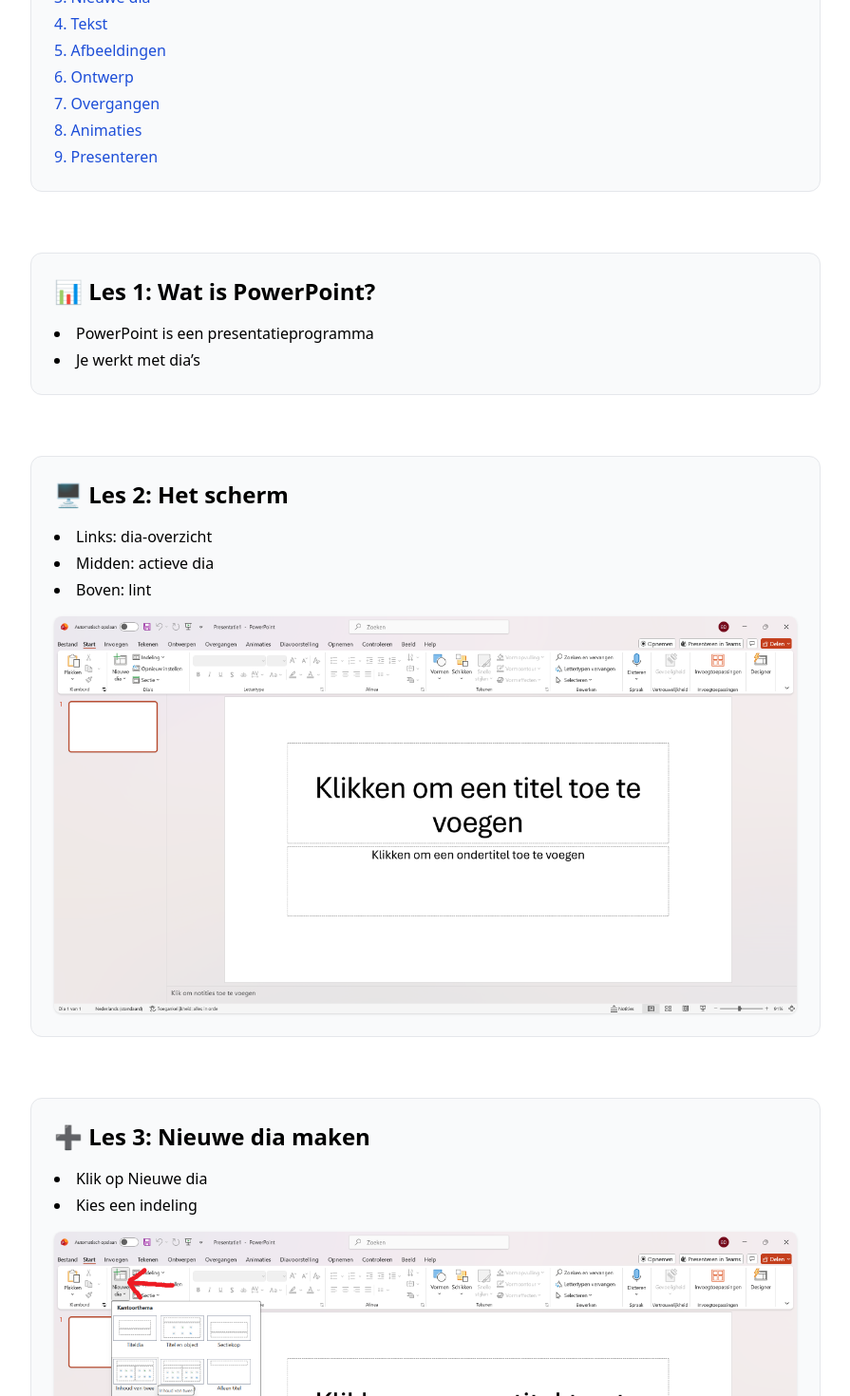
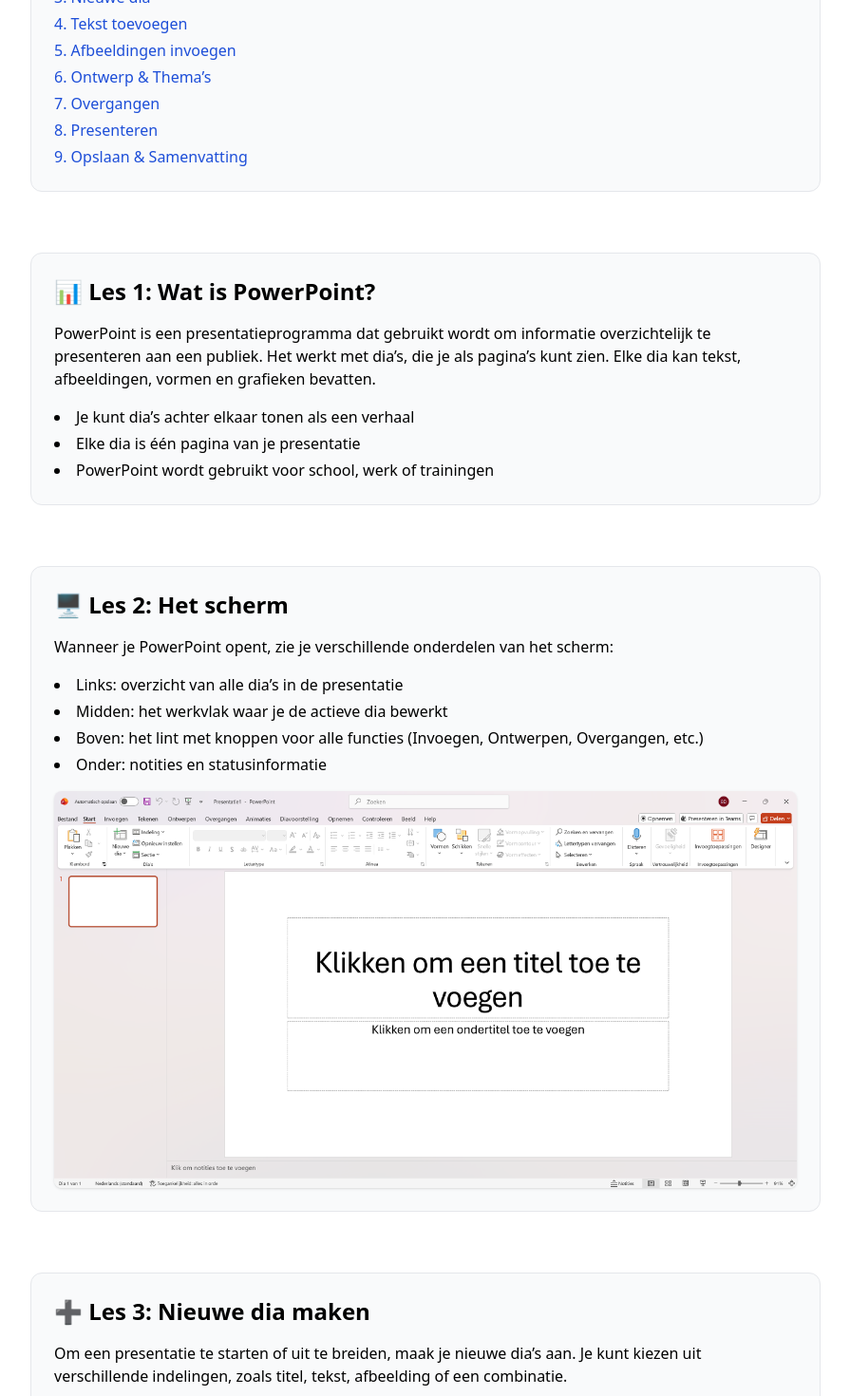
Before and after one commit to Bink132/basic-computer, a Nuxt app: page /powerpoint in a window 1280 px wide. Shown: the part 440-1910 px from the top of the page at 95% size, without its empty margins (192-1087 px from the left). Built offline with nearby package versions, Linux system fonts and the light colour scheme.

Commit message:
PowerPoint uitgebried met tekst

```diff
--- a/app/pages/powerpoint.vue
+++ b/app/pages/powerpoint.vue
@@ -2,16 +2,18 @@
   <div class="min-h-screen bg-gray-100 py-10">
     <div class="max-w-4xl mx-auto bg-white rounded-2xl shadow p-8 space-y-16">
 
+      <!-- Terug -->
       <NuxtLink to="/" class="text-sm text-blue-600 hover:underline">
         ← Terug naar home
       </NuxtLink>
 
+      <!-- Titel -->
       <header class="space-y-2">
         <h1 class="text-4xl font-extrabold">
           Microsoft PowerPoint – Complete basisles
         </h1>
         <p class="text-gray-600">
-                    Leer stap voor stap presentaties maken met PowerPoint.
+          Leer stap voor stap presentaties maken, ontwerpen en presenteren.
         </p>
       </header>
 
@@ -22,110 +24,165 @@
           <li><a href="#les-1">Wat is PowerPoint?</a></li>
           <li><a href="#les-2">Het scherm</a></li>
           <li><a href="#les-3">Nieuwe dia</a></li>
-                    <li><a href="#les-4">Tekst</a></li>
-                    <li><a href="#les-5">Afbeeldingen</a></li>
-                    <li><a href="#les-6">Ontwerp</a></li>
+          <li><a href="#les-4">Tekst toevoegen</a></li>
+          <li><a href="#les-5">Afbeeldingen invoegen</a></li>
+          <li><a href="#les-6">Ontwerp & Thema’s</a></li>
           <li><a href="#les-7">Overgangen</a></li>
-                    <li><a href="#les-8">Animaties</a></li>
           <li><a href="#les-9">Presenteren</a></li>
+          <li><a href="#les-10">Opslaan & Samenvatting</a></li>
         </ul>
       </section>
 
       <!-- LES 1 -->
       <section id="les-1" class="lesson">
         <h2>📊 Les 1: Wat is PowerPoint?</h2>
+        <p>PowerPoint is een presentatieprogramma dat gebruikt wordt om informatie overzichtelijk te presenteren aan een publiek. Het werkt met dia’s, die je als pagina’s kunt zien. Elke dia kan tekst, afbeeldingen, vormen en grafieken bevatten.</p>
         <ul>
-                    <li>PowerPoint is een presentatieprogramma</li>
-                    <li>Je werkt met dia’s</li>
+          <li>Je kunt dia’s achter elkaar tonen als een verhaal</li>
+          <li>Elke dia is één pagina van je presentatie</li>
+          <li>PowerPoint wordt gebruikt voor school, werk of trainingen</li>
         </ul>
       </section>
 
       <!-- LES 2 -->
       <section id="les-2" class="lesson">
         <h2>🖥️ Les 2: Het scherm</h2>
+        <p>Wanneer je PowerPoint opent, zie je verschillende onderdelen van het scherm:</p>
         <ul>
-                    <li>Links: dia-overzicht</li>
-                    <li>Midden: actieve dia</li>
-                    <li>Boven: lint</li>
+          <li>Links: overzicht van alle dia’s in de presentatie</li>
+          <li>Midden: het werkvlak waar je de actieve dia bewerkt</li>
+          <li>Boven: het lint met knoppen voor alle functies (Invoegen, Ontwerpen, Overgangen, etc.)</li>
+          <li>Onder: notities en statusinformatie</li>
         </ul>
 
-                <img src="/img/powerpoint/overzicht.png" class="rounded-lg shadow mt-4" alt="PowerPoint scherm" />
+        <img
+          src="/img/powerpoint/overzicht.png"
+          class="rounded-lg shadow mt-4"
+          alt="PowerPoint scherm"
+        />
       </section>
 
       <!-- LES 3 -->
       <section id="les-3" class="lesson">
         <h2>➕ Les 3: Nieuwe dia maken</h2>
+        <p>Om een presentatie te starten of uit te breiden, maak je nieuwe dia’s aan. Je kunt kiezen uit verschillende indelingen, zoals titel, tekst, afbeelding of een combinatie.</p>
         <ul>
-                    <li>Klik op Nieuwe dia</li>
-                    <li>Kies een indeling</li>
+          <li>Klik op <strong>Nieuwe dia</strong></li>
+          <li>Kies een indeling die past bij wat je wilt laten zien</li>
+          <li>Je kunt dia’s verslepen om ze in een andere volgorde te zetten</li>
         </ul>
 
-                <img src="/img/powerpoint/nieuwe-dia.png" class="rounded-lg shadow mt-4" alt="Nieuwe dia maken" />
+        <img
+          src="/img/powerpoint/nieuwe-dia.png"
+          class="rounded-lg shadow mt-4"
+          alt="Nieuwe dia maken"
+        />
       </section>
 
       <!-- LES 4 -->
       <section id="les-4" class="lesson">
         <h2>✍️ Les 4: Tekst toevoegen</h2>
+        <p>Tekst is een belangrijk onderdeel van je presentatie. Gebruik korte zinnen en bullet points om informatie overzichtelijk te maken.</p>
         <ul>
-                    <li>Klik in een tekstvak</li>
+          <li>Klik in een tekstvak op de dia</li>
           <li>Begin met typen</li>
+          <li>Gebruik titels en korte zinnen per dia</li>
+          <li>1 dia = 1 onderwerp voor overzichtelijkheid</li>
         </ul>
 
-                <img src="/img/powerpoint/tekstvak.png" class="rounded-lg shadow mt-4" alt="Tekstvak" />
+        <img
+          src="/img/powerpoint/tekstvak.png"
+          class="rounded-lg shadow mt-4"
+          alt="Tekstvak"
+        />
+
+        <div class="exercise mt-4">
+          <p class="font-semibold">👉 Oefening:</p>
+          <p>Maak een dia met de titel <strong>Mijn eerste presentatie</strong> en voeg 3 korte zinnen toe.</p>
+        </div>
       </section>
 
       <!-- LES 5 -->
       <section id="les-5" class="lesson">
         <h2>🖼️ Les 5: Afbeeldingen invoegen</h2>
+        <p>Afbeeldingen maken een presentatie visueel en interessant. Zorg dat de afbeeldingen passen bij de tekst en niet te groot zijn.</p>
         <ul>
-                    <li>Invoegen → Afbeeldingen</li>
+          <li>Klik op <strong>Invoegen</strong> → <strong>Afbeeldingen</strong></li>
+          <li>Kies een foto van je computer</li>
+          <li>Sleep en schaal de afbeelding zodat deze past in de dia</li>
         </ul>
 
-                <img src="/img/powerpoint/afbeelding-invoegen.png" class="rounded-lg shadow mt-4"
-                    alt="Afbeelding invoegen" />
+        <img
+          src="/img/powerpoint/afbeelding-invoegen.png"
+          class="rounded-lg shadow mt-4"
+          alt="Afbeelding invoegen"
+        />
       </section>
 
       <!-- LES 6 -->
       <section id="les-6" class="lesson">
-                <h2>🎨 Les 6: Ontwerp & thema</h2>
+        <h2>🎨 Les 6: Ontwerp & Thema’s</h2>
+        <p>Met thema’s en ontwerpen maak je je presentatie professioneel en overzichtelijk. Kies rustige kleuren en maximaal 2 lettertypes voor een consistente stijl.</p>
         <ul>
-                    <li>Kies één thema</li>
-                    <li>Gebruik rustige kleuren</li>
+          <li>Klik op <strong>Ontwerpen</strong></li>
+          <li>Kies een thema of achtergrondstijl</li>
+          <li>Gebruik consistente kleuren en lettertypes</li>
         </ul>
 
-                <img src="/img/powerpoint/ontwerp-thema.png" class="rounded-lg shadow mt-4" alt="Ontwerp thema" />
+        <img
+          src="/img/powerpoint/ontwerp-thema.png"
+          class="rounded-lg shadow mt-4"
+          alt="Ontwerp thema"
+        />
       </section>
 
       <!-- LES 7 -->
       <section id="les-7" class="lesson">
         <h2>🔄 Les 7: Overgangen</h2>
+        <p>Overgangen zijn effecten die dia’s vloeiend in elkaar laten overgaan. Ze maken een presentatie dynamischer maar gebruik ze spaarzaam.</p>
         <ul>
-                    <li>Ga naar Overgangen</li>
-                    <li>Kies één overgang</li>
+          <li>Klik op <strong>Overgangen</strong></li>
+          <li>Kies een overgang zoals <em>Vervagen</em> of <em>Schuiven</em></li>
+          <li>Pas de overgang toe op één of meerdere dia’s</li>
         </ul>
 
-                <img src="/img/powerpoint/overgang.png" class="rounded-lg shadow mt-4" alt="Overgangen" />
+        <img
+          src="/img/powerpoint/overgang.png"
+          class="rounded-lg shadow mt-4"
+          alt="Overgangen"
+        />
+
+        <div class="exercise mt-4">
+          <p class="font-semibold">👉 Oefening:</p>
+          <p>Plaats een overgang op alle dia’s van je presentatie.</p>
+        </div>
       </section>
-
-
 
       <!-- LES 9 -->
       <section id="les-9" class="lesson">
-                <h2>🎤 Les 8: Presenteren</h2>
+        <h2>🎤 Les 9: Presenteren</h2>
+        <p>Een presentatie is pas effectief als je hem goed presenteert. Let op je stem, tempo en het gebruik van de dia’s.</p>
         <ul>
-                    <li>Diavoorstelling → Vanaf begin</li>
+          <li>Klik op <strong>Diavoorstelling → Vanaf begin</strong></li>
+          <li>Gebruik de pijltjes of spatiebalk om verder te gaan</li>
+          <li>Praat rustig en maak oogcontact met je publiek</li>
+          <li>Lees niet alles letterlijk van de dia’s</li>
         </ul>
 
-                <img src="/img/powerpoint/diavoorstelling.png" class="rounded-lg shadow mt-4" alt="Diavoorstelling" />
+        <img
+          src="/img/powerpoint/diavoorstelling.png"
+          class="rounded-lg shadow mt-4"
+          alt="Diavoorstelling"
+        />
       </section>
 
       <!-- LES 10 -->
-            <section id="les-9" class="lesson">
-                <h2>💾 Les 10: Opslaan</h2>
+      <section id="les-10" class="lesson">
+        <h2>💾 Les 10: Opslaan & Samenvatting</h2>
 
         <p>Waarom opslaan?</p>
         <ul>
-                    <li>Als je niet opslaat, ben je alles kwijt</li>
+          <li>Als je niet opslaat, raak je alles kwijt</li>
           <li>PowerPoint slaat je presentatie niet automatisch op</li>
         </ul>
 
@@ -133,7 +190,7 @@
         <ul>
           <li>Klik op <strong>Bestand</strong></li>
           <li>Klik op <strong>Opslaan als</strong></li>
-                    <li>Kies de map waar je wilt opslaan (bijv. Documenten)</li>
+          <li>Kies de map waar je wilt opslaan</li>
           <li>Geef een duidelijke naam, bijv. <em>mijn-presentatie</em></li>
           <li>Klik op <strong>Opslaan</strong></li>
         </ul>
@@ -145,15 +202,14 @@
 
         <h2 class="pt-6 font-bold">✅ Wat heb je geleerd?</h2>
         <ul>
-                    <li>PowerPoint openen en nieuwe dia’s maken</li>
+          <li>PowerPoint openen en dia’s maken</li>
           <li>Tekst en afbeeldingen toevoegen</li>
-                    <li>Thema’s en ontwerpen kiezen</li>
-                    <li>Overgangen en animaties toepassen</li>
-                    <li>Presentatie bekijken en presenteren</li>
-                    <li>Je werk veilig opslaan</li>
+          <li>Thema’s kiezen en ontwerpen toepassen</li>
+          <li>Overgangen toepassen</li>
+          <li>Presenteren voor een publiek</li>
+          <li>Je werk opslaan</li>
         </ul>
       </section>
-
 
     </div>
   </div>
@@ -171,4 +227,8 @@
 .lesson ul {
   @apply list-disc list-inside space-y-1;
 }
+
+.exercise {
+  @apply bg-blue-50 border-l-4 border-blue-500 p-4 rounded;
+}
 </style>
```
Lines whose indentation alone changed are shown as unchanged.
